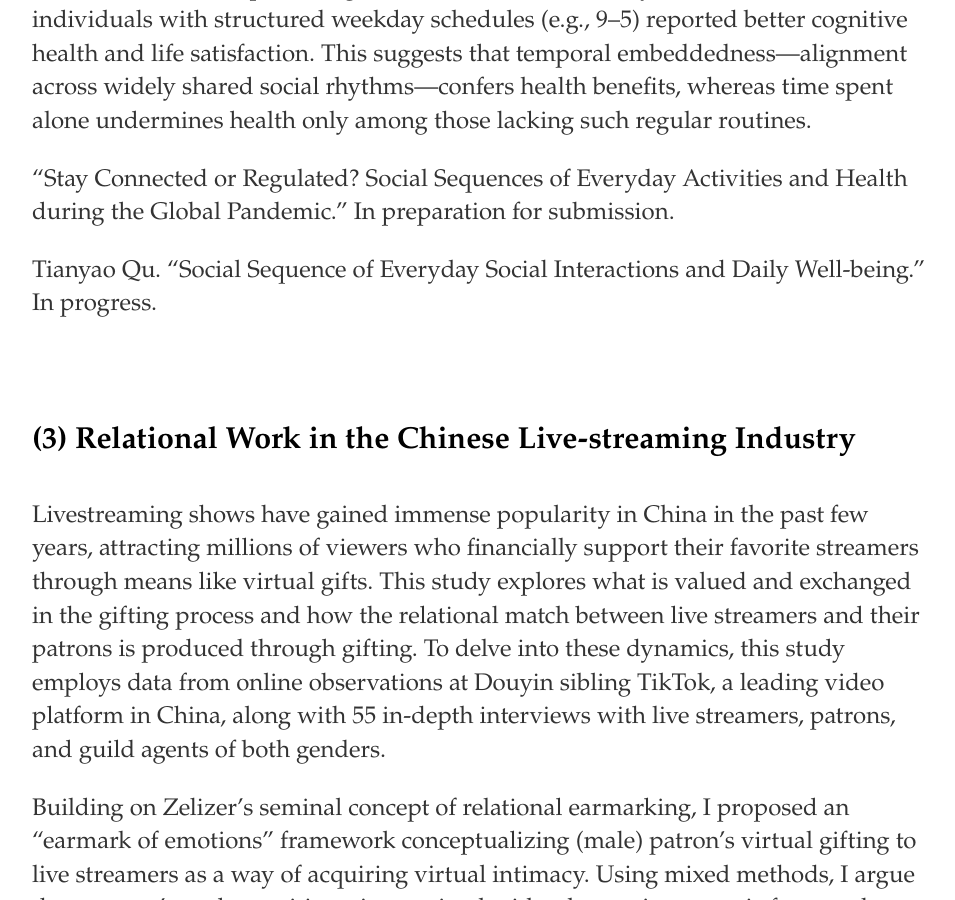
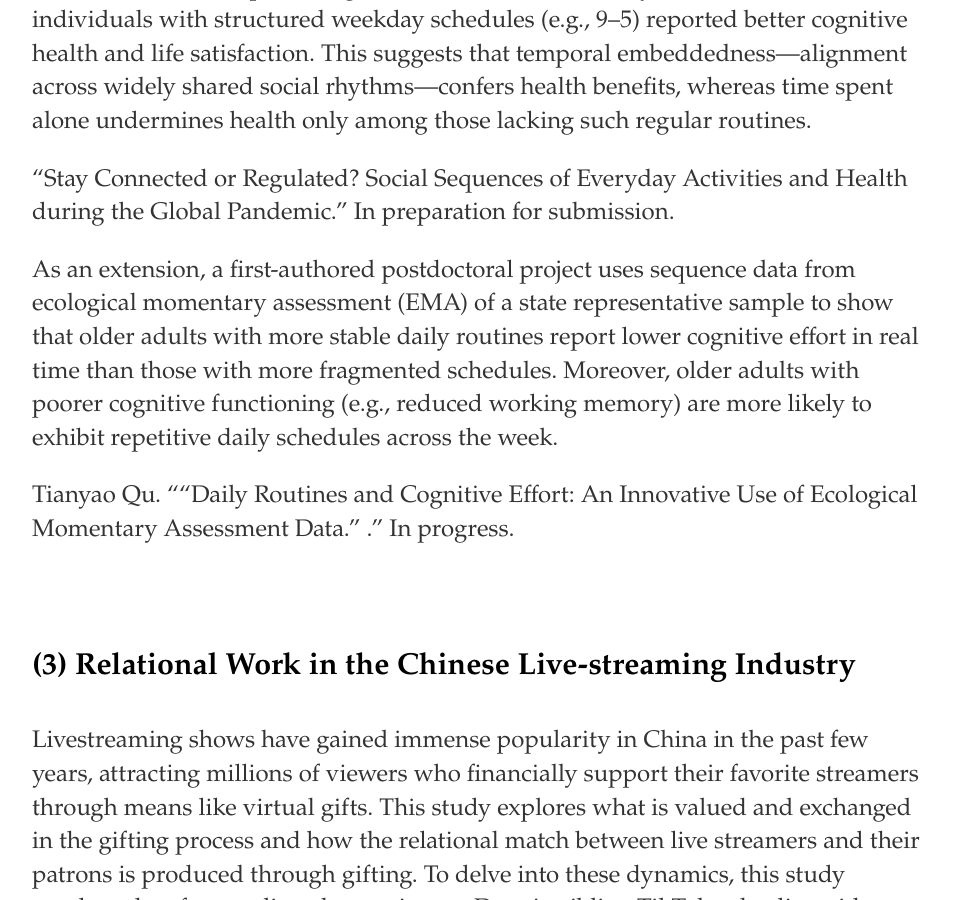
Before and after one commit to windyqu/windyqu.github.io, a Jekyll site: the page built from research/index.html, in a window 1280 px wide and 900 px high, scrolled down 2258 px. Shown: the whole window, without its empty margins (160-1115 px from the left). Built offline with Jekyll 4.4.1, drawn with Linux system fonts in a browser that asks for light colours.

Commit message:
Update index.html

```diff
--- a/research/index.html
+++ b/research/index.html
@@ -55,8 +55,15 @@ One dissertation chapter using American Time Use Survey diaries demonstrates tha
 Global Pandemic.” In preparation for submission.
 	</p>
 	<p>
-	Tianyao Qu. “Social Sequence of Everyday Social Interactions and Daily Well-being.” In progress.
+As an extension, a first-authored postdoctoral project uses sequence data from ecological momentary assessment (EMA) of a state representative sample to show that older adults with more stable daily routines report lower cognitive effort in real time than those with more fragmented schedules. Moreover, older adults with poorer cognitive functioning (e.g., reduced working memory) are more likely to exhibit repetitive daily schedules across the week.
 	</p>
+
+	<p>
+	Tianyao Qu. ““Daily Routines and Cognitive Effort: An Innovative Use of Ecological Momentary Assessment Data.” .” In progress.
+	</p>
+
+
+
 <br><be>
 <br><be>
 		<h4> (3) Relational Work in the Chinese Live-streaming Industry </h4>
```
